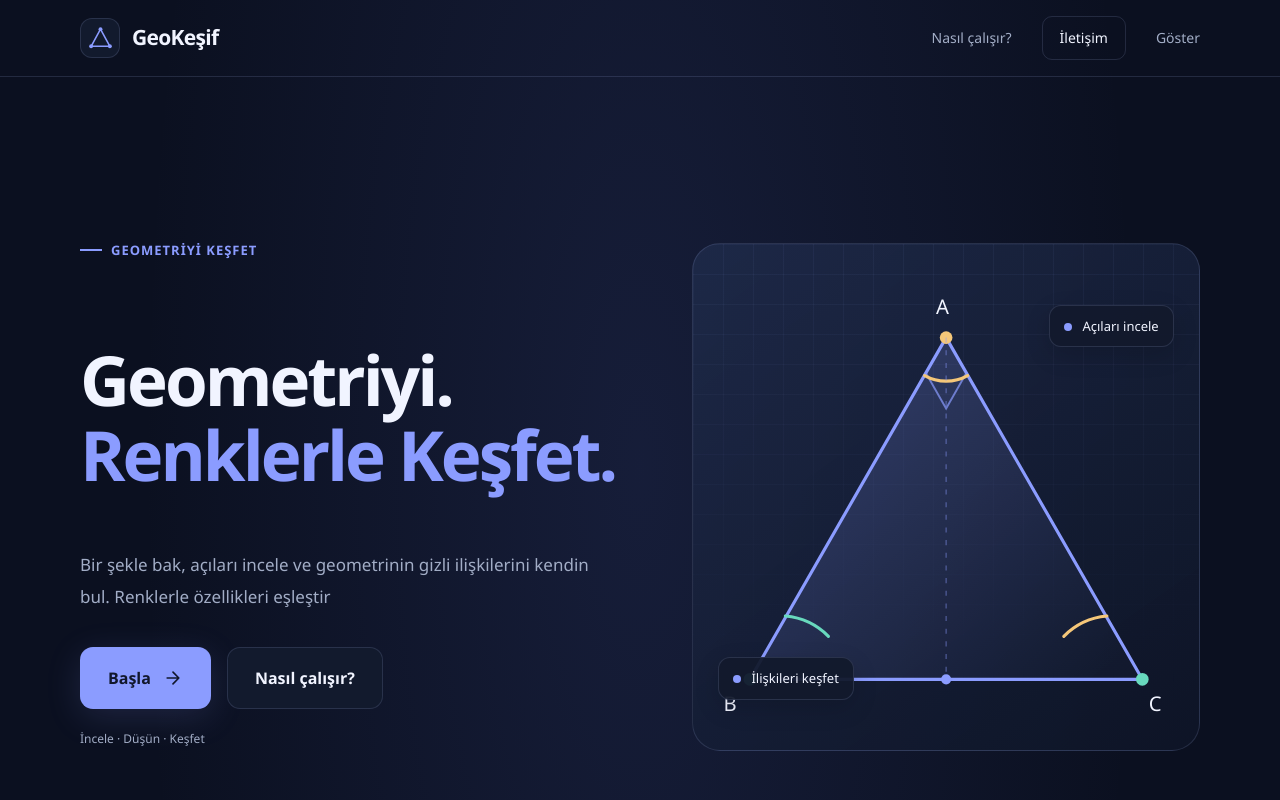
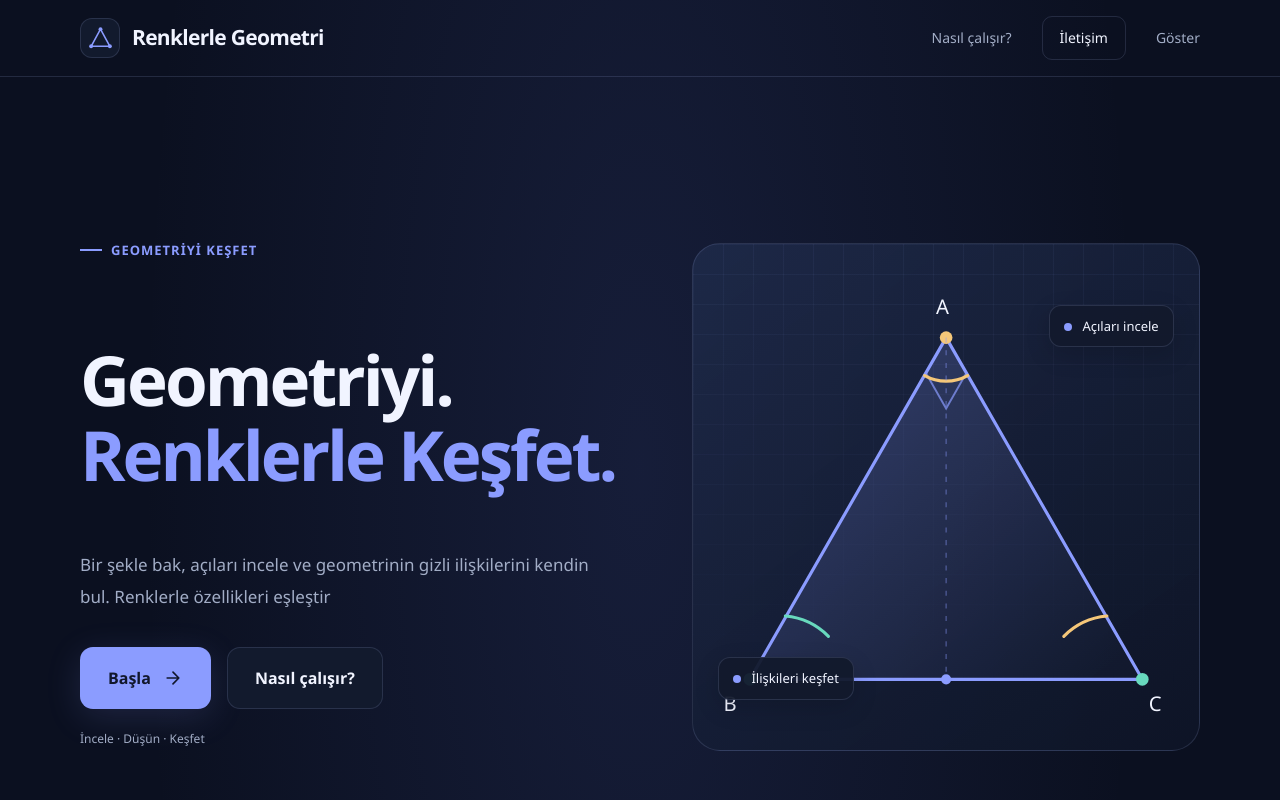
Before and after one commit to geokesifuygulamasi/geokesifuygulamasi.github.io, a plain HTML site: page index.html in a window 1280 px wide. Shown: the top 800 px of the page. Drawn offline with Linux system fonts and the light colour scheme.

Commit message:
last push(probally)

```diff
--- a/assets/contactBar-Cj_jjGYL.js
+++ b/assets/contactBar-Cj_jjGYL.js
@@ -1,6 +1,6 @@
 import{n as e}from"./rolldown-runtime-B8xr6ykz.js";(function(){let e=document.createElement(`link`).relList;if(e&&e.supports&&e.supports(`modulepreload`))return;for(let e of document.querySelectorAll(`link[rel="modulepreload"]`))n(e);new MutationObserver(e=>{for(let t of e)if(t.type===`childList`)for(let e of t.addedNodes)e.tagName===`LINK`&&e.rel===`modulepreload`&&n(e)}).observe(document,{childList:!0,subtree:!0});function t(e){let t={};return e.integrity&&(t.integrity=e.integrity),e.referrerPolicy&&(t.referrerPolicy=e.referrerPolicy),t.credentials=e.crossOrigin===`use-credentials`?`include`:e.crossOrigin===`anonymous`?`omit`:`same-origin`,t}function n(e){if(e.ep)return;e.ep=!0;let n=t(e);fetch(e.href,n)}})();function t(e,t,n){let r=document.getElementById(e);if(r===null)throw Error(`[createNavBar] passed invalid element ID`);if(!(r instanceof HTMLElement&&r.tagName===`HEADER`))throw Error(`[createNavBar] passed an element ID of a non <header> element`);r.innerHTML=`
         <nav class="navbar container" aria-label="Ana navigasyon">
-            <a class="logo" href="/index.html" aria-label="GeoKeşif ana sayfa">
+            <a class="logo" href="/index.html" aria-label="Renklerle Geometri ana sayfa">
                 <span class="logo-icon">
                     <svg viewBox="0 0 32 32" fill="none"
                          aria-hidden="true">
@@ -16,7 +16,7 @@ import{n as e}from"./rolldown-runtime-B8xr6ykz.js";(function(){let e=document.cr
                     </svg>
                 </span>
 
-                <span>GeoKeşif</span>
+                <span>Renklerle Geometri</span>
             </a>
             <div class="nav-links">
                 ${t?`<a href="#nasil-calisir">Nasıl çalışır?</a>`:``}
@@ -27,7 +27,7 @@ import{n as e}from"./rolldown-runtime-B8xr6ykz.js";(function(){let e=document.cr
     `}var n=e((()=>{}));function r(e){let t=document.getElementById(e);if(t===null)throw Error(`[createNavBar] passed invalid element ID`);if(!(t instanceof HTMLElement&&t.tagName===`FOOTER`))throw Error(`[createNavBar] passed an element ID of a non <footer> element`);t.innerHTML=`
         <div class="footer-content container">
             <a class="logo" href="./index.html">
-                <span>GeoKeşif</span>
+                <span>Renklerle Geometri</span>
             </a>
 
             <span>
--- a/index.html
+++ b/index.html
@@ -6,7 +6,7 @@
     <meta name="viewport" content="width=device-width, initial-scale=1.0">
     <meta name="description" content="Geometriyi keşfet, şekilleri incele ve geometrik teoremleri kendin bul.">
 
-    <title>GeoKeşif | Geometriyi Keşfet</title>
+    <title>Renklerle Geometri | Geometriyi Keşfet</title>
 
     <link rel="icon" href="./assets/ico-Ushhj6MB.svg">
 
```
Also changed, not shown: course/index.html (+1 -1 lines), courseSelector/index.html (+1 -1 lines).
